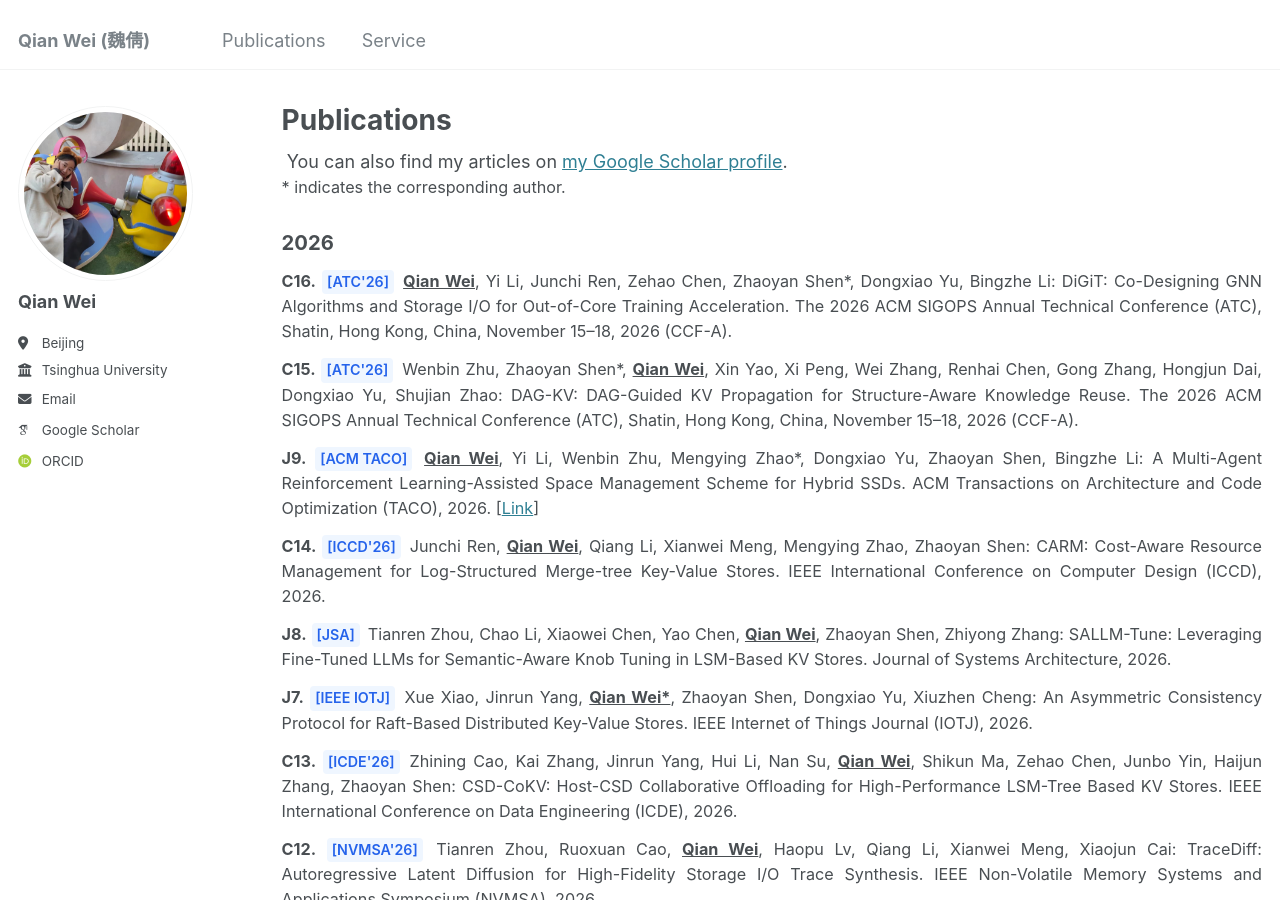
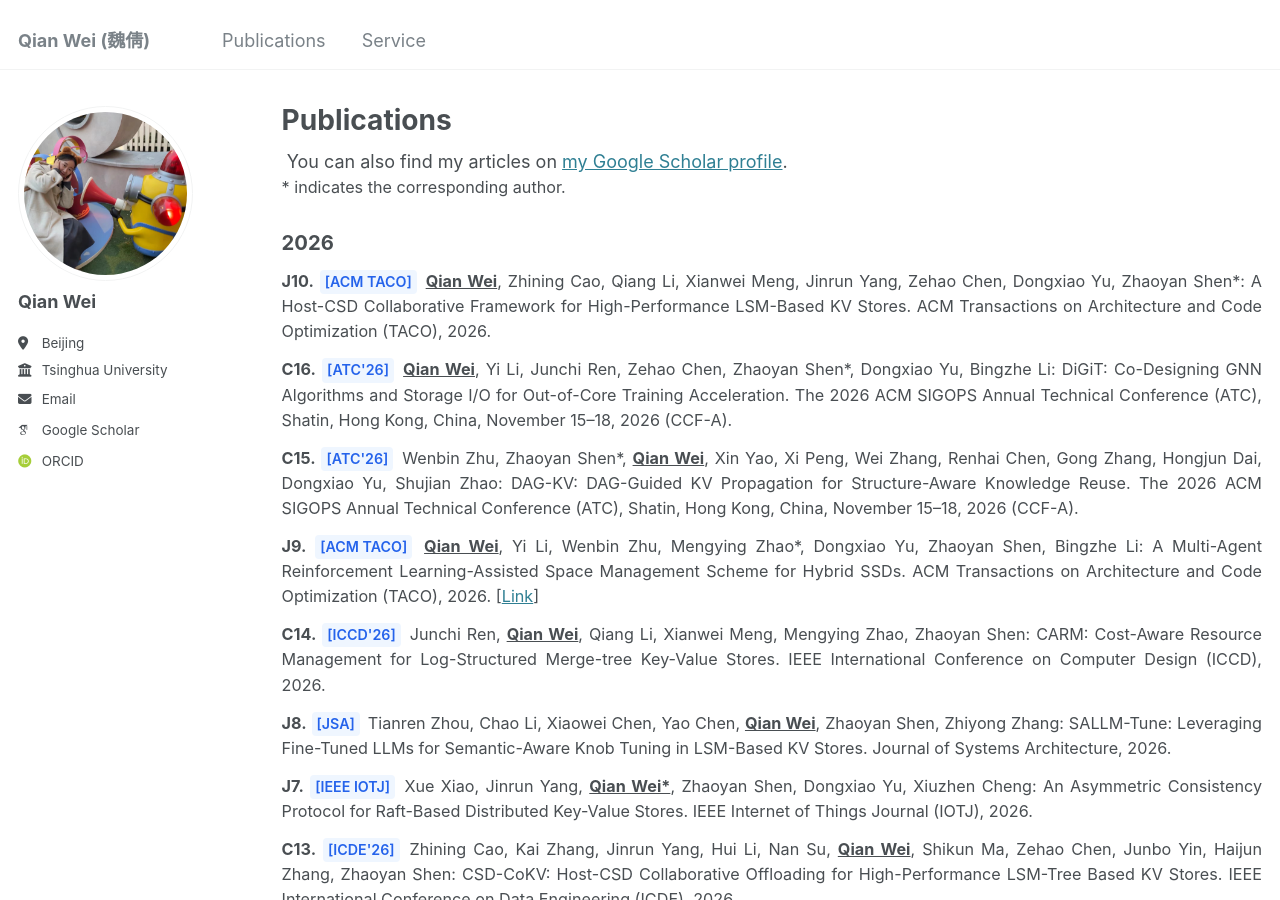
Before and after one commit to starry12/starry12.github.io, a Jekyll site: the page built from _pages/publications.html, in a window 1280 px wide and 900 px high. Built offline with Jekyll 4.4.1, drawn with Linux system fonts in a browser that asks for light colours; some web fonts are replaced.

Commit message:
Add host-CSD collaborative framework TACO publication

```diff
--- a/_pages/publications.html
+++ b/_pages/publications.html
@@ -55,6 +55,14 @@ author_profile: true
 </p>
 
 <h2>2026</h2>
+
+<p>
+<strong>J10.</strong>
+<span class="venue">[ACM TACO]</span>
+<span class="me">Qian Wei</span>, Zhining Cao, Qiang Li, Xianwei Meng, Jinrun Yang, Zehao Chen, Dongxiao Yu, Zhaoyan Shen*:
+A Host-CSD Collaborative Framework for High-Performance LSM-Based KV Stores.
+ACM Transactions on Architecture and Code Optimization (TACO), 2026.
+</p>
 
 <p>
 <strong>C16.</strong>
```
